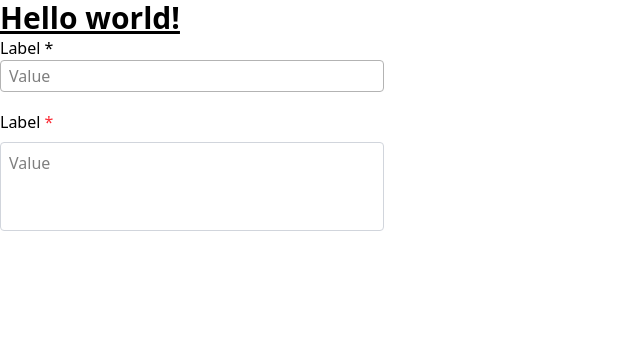
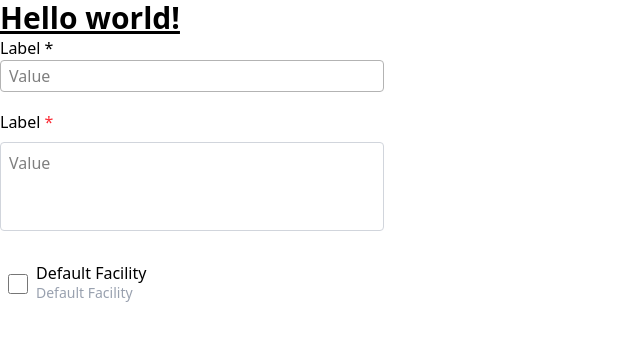
Before and after one commit to sandorelod00/trackman-challenge, a React (Vite) app: page / in a window 1280 px wide. Shown: the top 338 px of the page, without its empty margins (0-640 px from the left). Built offline with nearby package versions, Linux system fonts and the light colour scheme.

Commit message:
Create Checkbox

```diff
--- a/src/App.tsx
+++ b/src/App.tsx
@@ -1,6 +1,7 @@
 import { useState } from 'react';
 import Input from './components/Input/Input';
 import TextArea from './components/TextArea/TextArea';
+import Checkbox from './components/Checkbox/Checkbox';
 
 function App() {
     const [test, setTest] = useState('');
@@ -24,6 +25,8 @@ function App() {
                 onChange={(e) => setTextAreaTest(e.target.value)}
                 required
             />
+            <br />
+            <Checkbox label="Default Facility" description="Default Facility" />
         </div>
     );
 }
--- /dev/null
+++ b/src/components/Checkbox/Checkbox.tsx
@@ -0,0 +1,40 @@
+import { type FC, type InputHTMLAttributes } from 'react';
+
+interface CheckboxProps extends InputHTMLAttributes<HTMLInputElement> {
+    label: string;
+    description?: string;
+    className?: string;
+}
+
+const Checkbox: FC<CheckboxProps> = ({ label, description, className = '', ...props }) => {
+    return (
+        <label
+            className={`
+        min-w-[127px] h-[58px] flex gap-2
+        p-2
+        cursor-pointer
+        ${className}
+      `}
+        >
+            <div className="flex items-center gap-2">
+                <input
+                    type="checkbox"
+                    {...props}
+                    className="
+                        w-5 h-5
+                        rounded
+                        border border-gray-400
+                        accent-orange-500
+                        "
+                    // TODO: Using the accent color with Tailwind doesn't work correctly because the checkmark can't be styled as expected. Using plain CSS works as a workaround.
+                />
+            </div>
+            <div className="flex flex-col leading-tight">
+                <span className="font-medium text-black">{label}</span>
+                {description && <span className="text-gray-400 text-sm">{description}</span>}
+            </div>
+        </label>
+    );
+};
+
+export default Checkbox;
```
